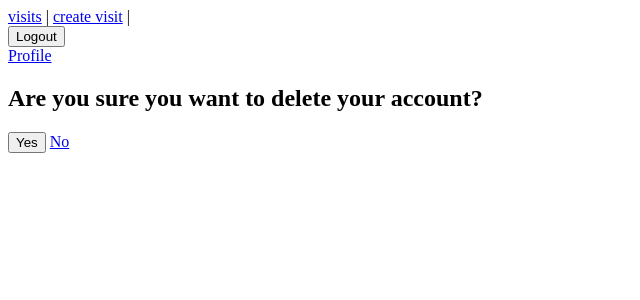
After one commit to mrymSharaf/Horizon, a Django app: page /users/1/delete/ in a window 1280 px wide. The commit adds this page. Shown: the top 300 px of the page, without its empty margins (0-640 px from the left). Run offline with Django 5.2, Linux system fonts and the light colour scheme; a user stored in the database is signed in; tables that the repository leaves empty hold one stand-in row (values such as "Sample post").

Commit message:
add delete view for user

```diff
--- /dev/null
+++ b/main_app/templates/user/user-confirm-delete.html
@@ -0,0 +1,15 @@
+{% extends "base.html" %}
+
+{% block head %}
+
+{% endblock head %}
+
+{% block body %}
+<h2>Are you sure you want to delete your account?</h2>
+
+<form method="post">
+    {% csrf_token %}
+    <button type="submit">Yes</button>
+    <a href="{% url "user-details" user.pk %}">No</a>
+</form>
+{% endblock body %}
--- a/main_app/templates/user/user-profile.html
+++ b/main_app/templates/user/user-profile.html
@@ -8,6 +8,7 @@
 
     {% if request.user == user %}
     <a href="{% url "user-update" user.pk%}">update profile</a>
+    <a href="{% url "user-delete" user.pk%}">delete account</a>
     {% endif %}
 
     <h1>{{user.username}} Profile</h1>
--- a/main_app/urls.py
+++ b/main_app/urls.py
@@ -20,4 +20,5 @@ urlpatterns = [
    path('users/<int:pk>/', views.UserDetailView.as_view(), name='user-details'),
    path('users/<int:pk>/edit', views.UserUpdateView.as_view(), name='user-update'),
    path('user/changePassword/', views.UserChangePassword.as_view(), name='user-change-password'),
+   path('users/<int:pk>/delete/', views.UserDeleteView.as_view(), name='user-delete'),
 ]
--- a/main_app/views.py
+++ b/main_app/views.py
@@ -180,8 +180,17 @@ class UserUpdateView(LoginRequiredMixin, UserPassesTestMixin, UpdateView):
         return reverse_lazy("user-details", kwargs={"pk": self.object.id})
 
 
-class UserChangePassword(PasswordChangeView):
+class UserChangePassword(UserPassesTestMixin, PasswordChangeView):
     template_name = 'user/user-change-password.html'
 
     def get_success_url(self):
         return reverse_lazy("user-details", kwargs={"pk": self.request.user.pk})
+
+
+class UserDeleteView(UserPassesTestMixin, DeleteView):
+    model = User
+    template_name = 'user/user-confirm-delete.html'
+    success_url = reverse_lazy('sign-up')
+
+    def test_func(self):
+        return self.request.user == self.get_object()
```
